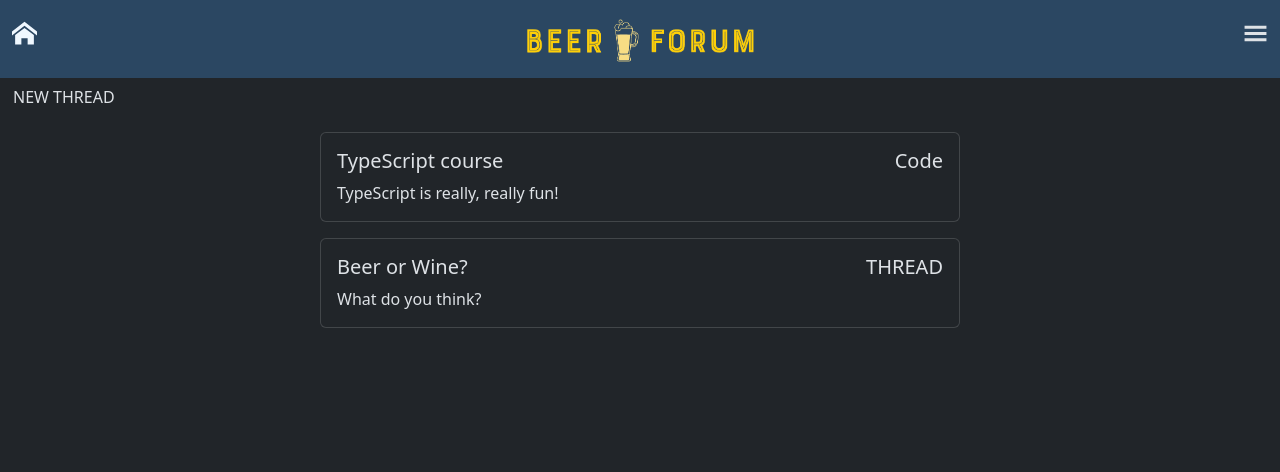
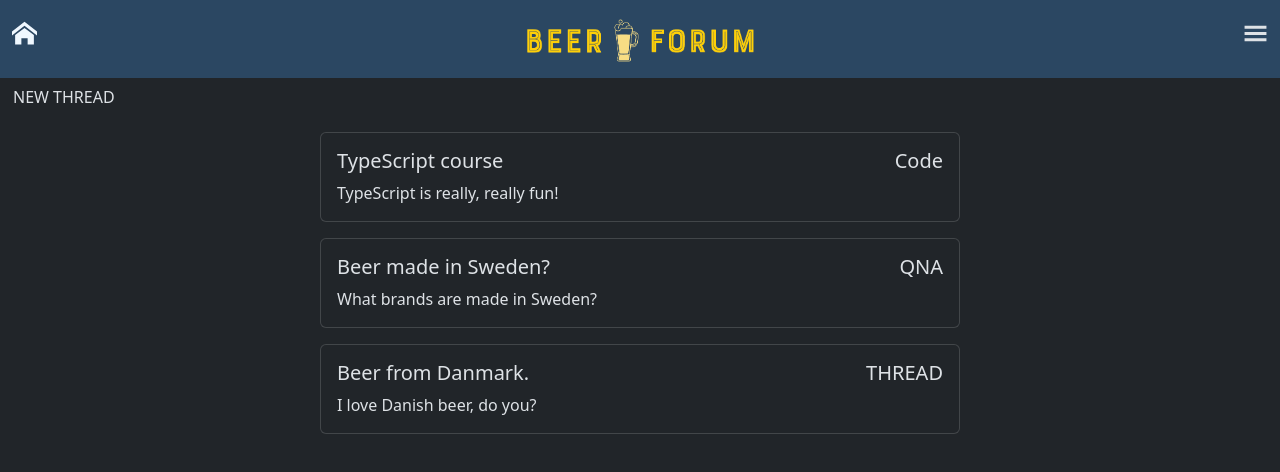
Before and after one commit to fridaew/typescript-online-forum, a React (Create React App) app in the folder webshop-typescript/: page / in a window 1280 px wide. Shown: the top 472 px of the page. Built offline with nearby package versions, Linux system fonts and the light colour scheme; data requests are answered from the project's data file.

Commit message:
added modal for comment auto close

```diff
--- a/webshop-typescript/db.json
+++ b/webshop-typescript/db.json
@@ -10,10 +10,22 @@
     },
     {
       "id": 3,
-      "title": "Beer or Wine?",
+      "title": "Beer made in Sweden?",
+      "category": "QNA",
+      "creationDate": "2023-09-05T12:06:46.831Z",
+      "description": "What brands are made in Sweden?",
+      "creator": {
+        "id": 1,
+        "name": "John Doe",
+        "userName": "johndoe"
+      }
+    },
+    {
+      "id": 4,
+      "title": "Beer from Danmark. ",
       "category": "THREAD",
-      "creationDate": "2023-09-05T11:29:47.081Z",
-      "description": "What do you think?",
+      "creationDate": "2023-09-05T12:10:20.585Z",
+      "description": "I love Danish beer, do you?",
       "creator": {
         "id": 1,
         "name": "John Doe",
@@ -95,6 +107,14 @@
         "userName": ""
       },
       "id": 14
+    },
+    {
+      "thread": "4",
+      "description": "I dont know? What kind of beer? ",
+      "creator": {
+        "userName": ""
+      },
+      "id": 15
     }
   ],
   "profile": {
--- a/webshop-typescript/src/components/ThreadCommentsView.tsx
+++ b/webshop-typescript/src/components/ThreadCommentsView.tsx
@@ -88,7 +88,7 @@ function ThreadCommentsView() {
               <button type="button" className="btn btn-secondary" data-bs-dismiss="modal">
                 CANCEL
               </button>
-              <button type="button" className="btn btn-primary" onClick={handleAddComment}>
+              <button type="button" className="btn btn-primary" onClick={handleAddComment} data-bs-dismiss="modal">
                 COMMENT{' '}
                 <svg
                   xmlns="http://www.w3.org/2000/svg"
```
